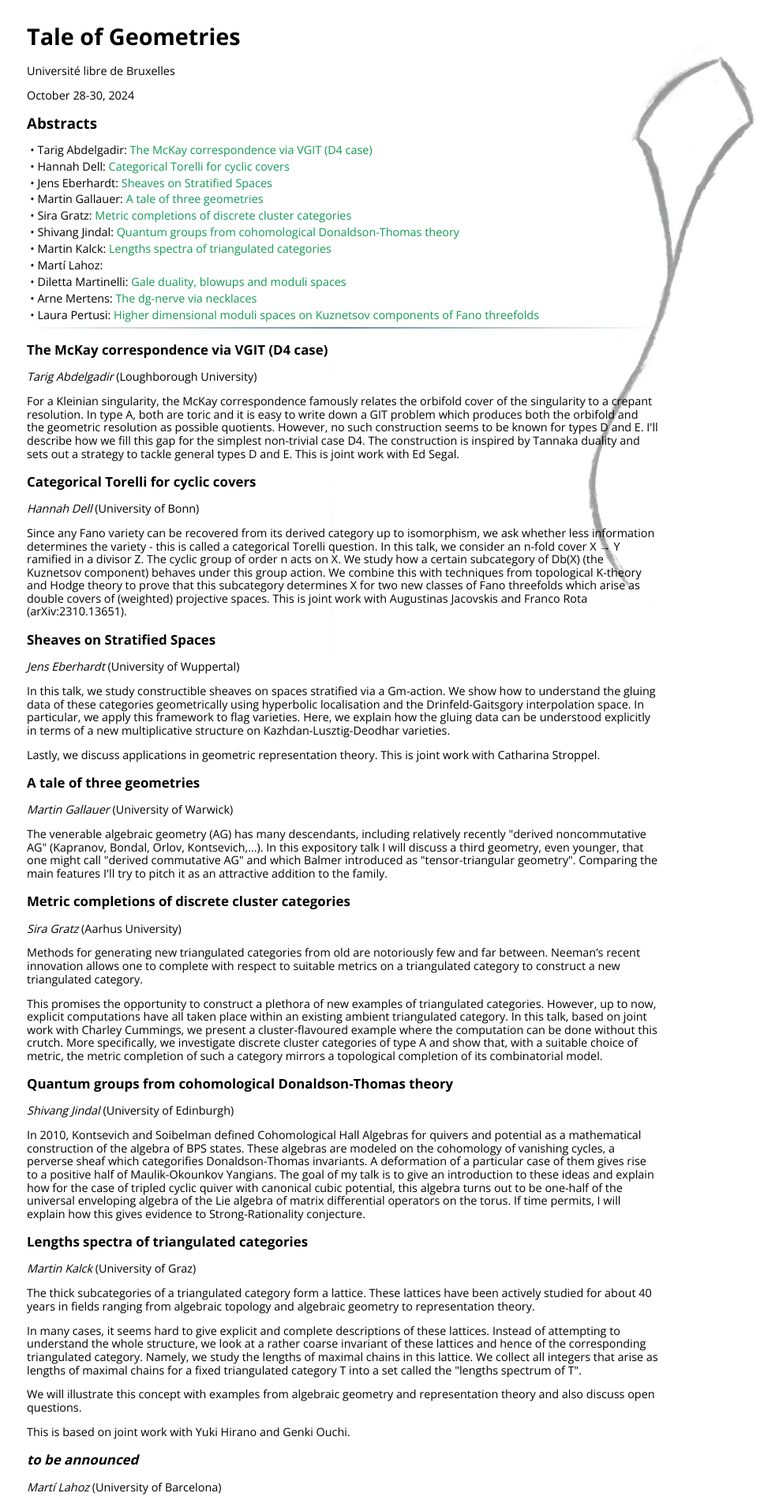
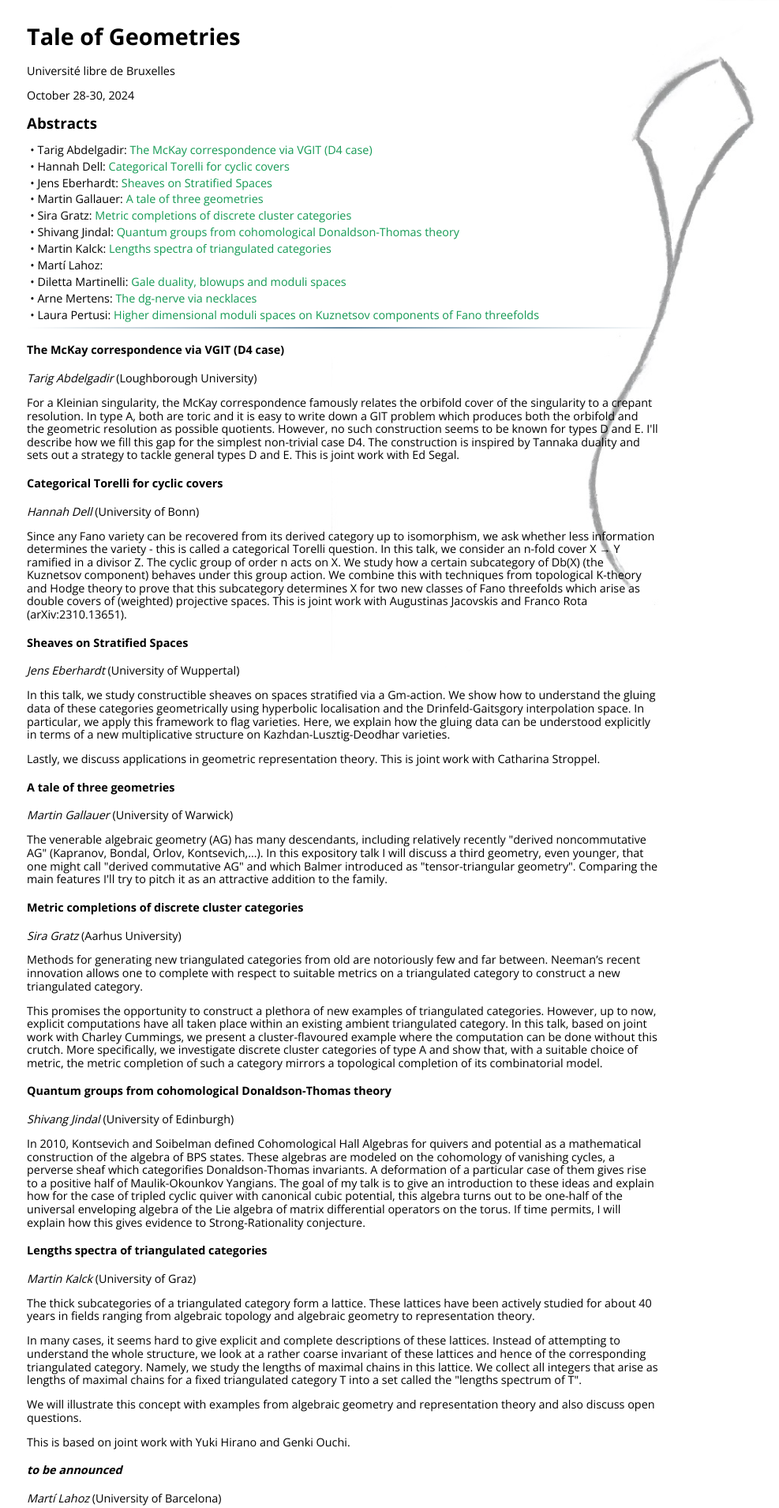
Before and after one commit to Tale-of-Geometries/Tale-of-Geometries.github.io, a Jekyll site: the page built from abstracts.html, in a window 1280 px wide. Shown: the top 1909 px of the page at 79% size, without its empty margins (206-1193 px from the left). Built offline with Jekyll 4.4.1, drawn with Linux system fonts in a browser that asks for light colours; nearby versions of some CDN libraries; library files that are not in the unit come from our copies.

Commit message:
Update abstracts.html

```diff
--- a/abstracts.html
+++ b/abstracts.html
@@ -15,7 +15,7 @@ layout: default
 {% for talk_id in site.data.talks %}
 {% assign talk = talk_id[1] %}
   <section id="{{ talk.speaker }}">
-    <h3 class="title">{% if talk.title %} {{ talk.title }} {% else %} <i>to be announced</i> {% endif %}</h3>
+    <h4 class="title">{% if talk.title %} {{ talk.title }} {% else %} <i>to be announced</i> {% endif %}</h4>
 
     {% assign speaker = site.data.speakers[talk.speaker] %}
     <p class="speaker"><span class="name">{{ speaker.name }}</span> (<span class="affiliation">{{ speaker.affiliation }}</span>)
```
